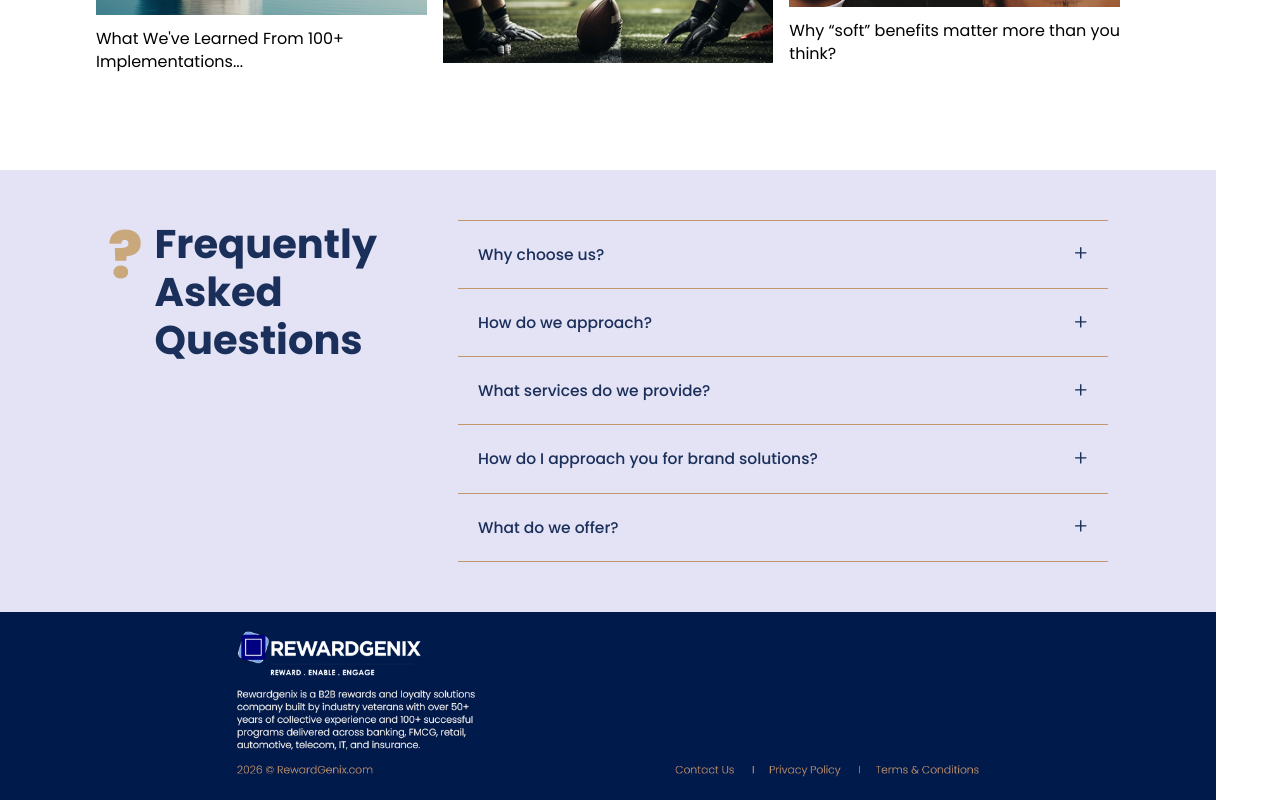
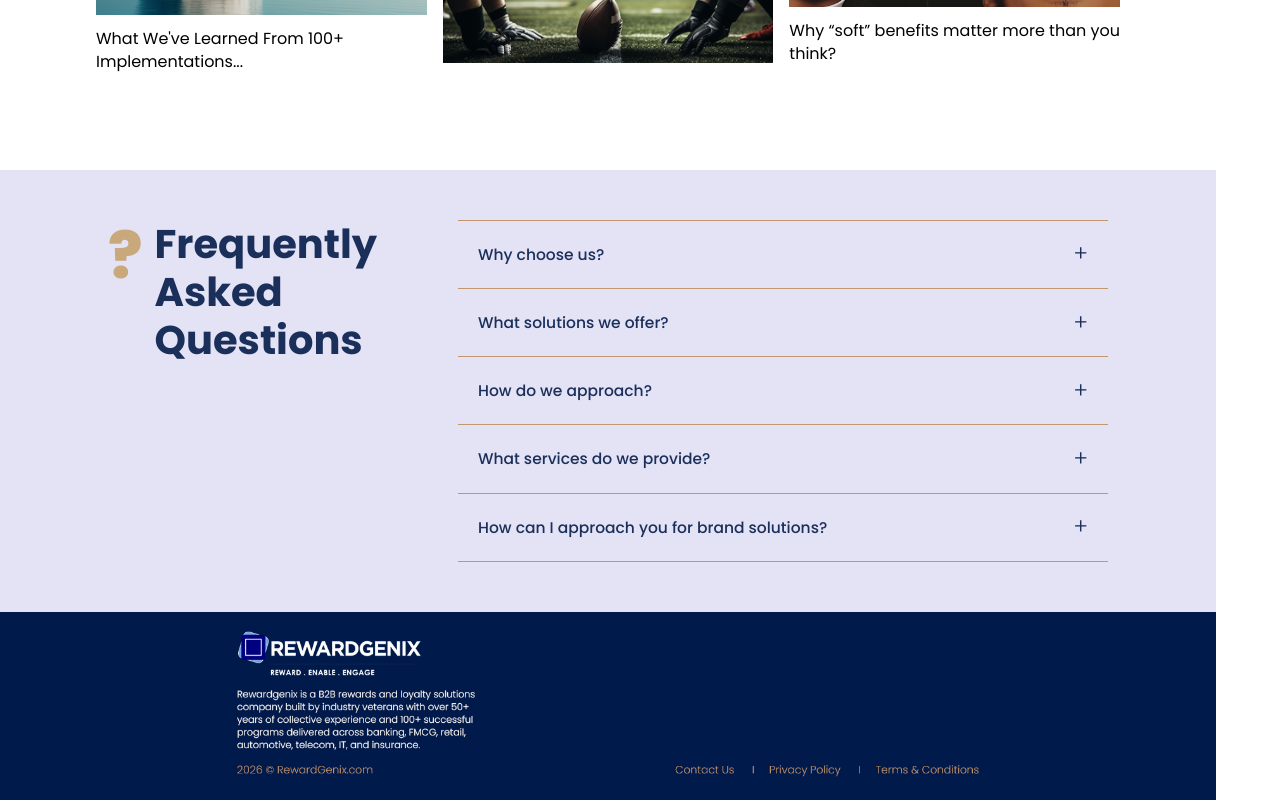
Before and after one commit to pranshr/rewardgenix, a React (Vite) app: page / in a window 1280 px wide. Shown: the part 2965-3765 px from the top of the page. Built offline with nearby package versions, Linux system fonts and the light colour scheme.

Commit message:
Minor iterations

```diff
--- a/src/components/common/FAQSection.jsx
+++ b/src/components/common/FAQSection.jsx
@@ -6,10 +6,10 @@ import { useState } from "react";
 ───────────────────────────────────────── */
 const faqs = [
   { question: "Why choose us?", answer: "With decades of proven experience in the Rewards & Loyalty domain managing some of the best brands in the country, our team understands the intricacies of channel/ customer/employee behaviour and engagement across diverse industry verticals." },
-  { question: "How do we approach?", answer: "We deploy our S.E.A.M. framework to design and execute your program. The framework is meant to integrate all the key components to deliver the desired business objectives for your organisation." },
+    { question: "What solutions we offer?", answer: "We offer Rewards Curation & Fulfilment. Our vast experience in managing large scale rewards programs enables us to bring curated catalogues (physical and digital) and best in class fulfilment services." },
+    { question: "How do we approach?", answer: "We deploy our S.E.A.M. framework to design and execute your program. The framework is meant to integrate all the key components to deliver the desired business objectives for your organisation." },
   { question: "What services do we provide?", answer: "From innovative rewards solutions to engagement strategies, we offer a full suite of services to ensure your loyalty program is both effective and sustainable." },
-  { question: "How do I approach you for brand solutions?", answer: "Getting in touch is simple! You can reach us via our contact form, send an email, or book a free discovery call through our website. Our brand strategists will get back to you within 24–48 hours to discuss your requirements." },
-  { question: "What do we offer?", answer: "We offer Rewards Curation & Fulfilment. Our vast experience in managing large scale rewards programs enables us to bring curated catalogues (physical and digital) and best in class fulfilment services." },
+  { question: "How can I approach you for brand solutions?", answer: "Getting in touch is simple! You can reach us via our contact form, send an email, or book a free discovery call through our website. Our brand strategists will get back to you within 24–48 hours to discuss your requirements." },
 ];
 
 const FAQItem = ({ faq, isOpen, onToggle, isLast }) => {
--- a/src/components/home/Home.jsx
+++ b/src/components/home/Home.jsx
@@ -38,7 +38,7 @@ const SolutionsSection = () => {
           <p className="text-[14px] text-[#555] leading-[1.85] mb-[34px]">
             Programs designed to deliver business objectives. Rewardgenix turns loyalty into a seamless, integrated member experience. Backed by loyalty, technology, and engagement.
           </p>
-          <a href="#" className="inline-flex items-center gap-[6px] bg-linear-to-r from-[#916137] to-[#c3966e] text-white text-[14px] font-light rounded-full px-[18px] py-[6px] w-fit transition-all duration-300 no-underline shadow-[0_4px_16px_rgba(201,168,124,0.35)] hover:translate-x-1 hover:text-white">
+          <a href="/solutions" className="inline-flex items-center gap-[6px] bg-linear-to-r from-[#916137] to-[#c3966e] text-white text-[14px] font-light rounded-full px-[18px] py-[6px] w-fit transition-all duration-300 no-underline shadow-[0_4px_16px_rgba(201,168,124,0.35)] hover:translate-x-1 hover:text-white">
             More <span className="text-[16px] inline-block transition-transform duration-300 group-hover:translate-x-[5px] ">→</span>
           </a>
         </div>
```
